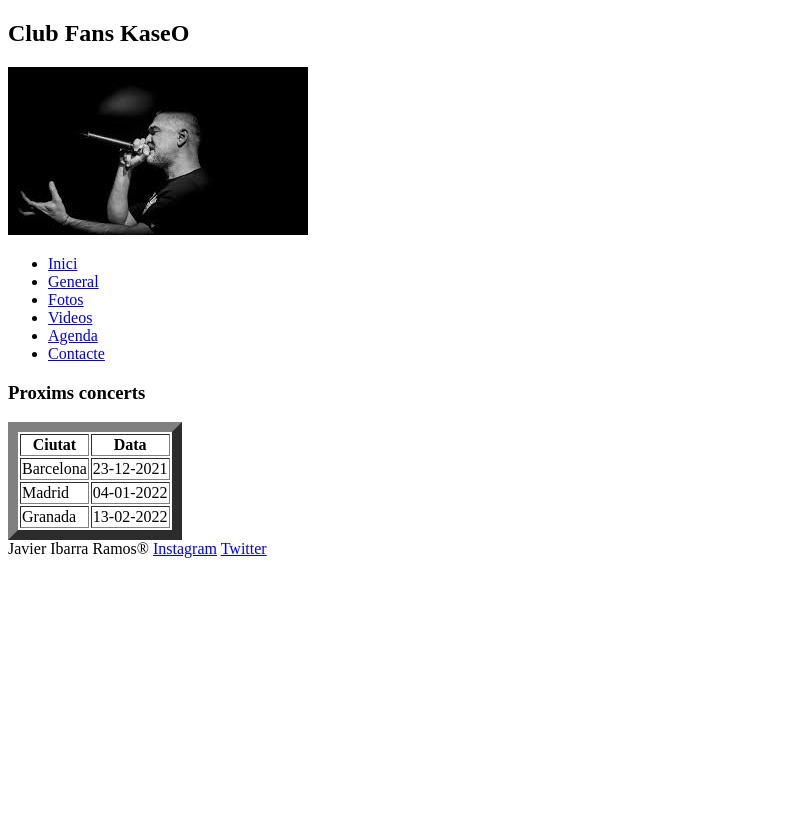
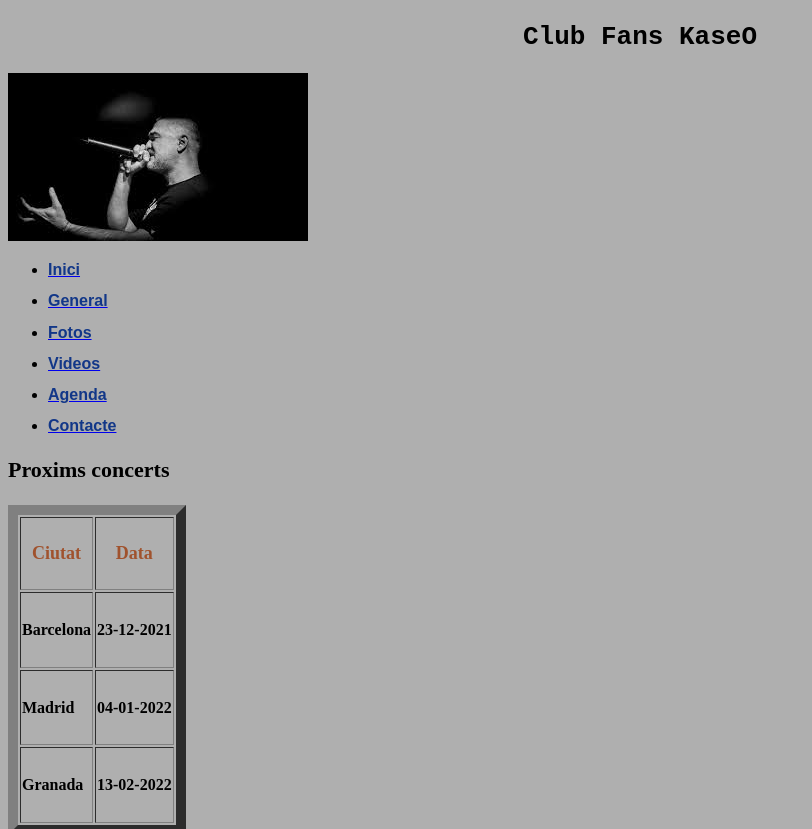
Before and after one commit to BernatDAM/WEB-FANSv2, a plain HTML site: page web/agenda.html in a window 1280 px wide. Shown: the top 829 px of the page, without its empty margins (0-812 px from the left). Before the commit the page ends 800 px from the top, so only its background shows below. Drawn offline with Linux system fonts and the light colour scheme.

Commit message:
Web actualtizada

```diff
--- /dev/null
+++ b/estiloagenda.css
@@ -0,0 +1,7 @@
+h1{color:black; font-size: 26px; font-family: monospace}
+h1{text-align: center;}
+h2{color:rgb(18, 55, 136); font-size: 16px; font-family:sans-serif}
+h3{color: black; font-size: 22px;}
+h4{color:sienna; font-size: 18px;}
+h5{font-size:16px; font-family:inherit;}
+body{background-color:rgb(175, 175, 175);}
--- /dev/null
+++ b/estilocontacte.css
@@ -0,0 +1,6 @@
+h1{color:black; font-size: 26px; font-family: monospace}
+h1{text-align: center;}
+h2{color:rgb(18, 55, 136); font-size: 16px; font-family:sans-serif}
+h3{font-family: monospace; font-size: 20px;}
+h4{font-family:cursive; font-size: 14px;}
+body{background-color:rgb(175, 175, 175);}
--- /dev/null
+++ b/estilofotos.css
@@ -0,0 +1,4 @@
+h1{color:black; font-size: 26px; font-family: monospace}
+h1{text-align: center;}
+h2{color:rgb(18, 55, 136); font-size: 16px; font-family:sans-serif}
+body{background-color:rgb(175, 175, 175);}
--- /dev/null
+++ b/estilogeneral.css
@@ -0,0 +1,6 @@
+h1{color:black; font-size: 26px; font-family: monospace}
+h1{text-align: center;}
+h2{color:rgb(18, 55, 136); font-size: 16px; font-family:sans-serif}
+h3{font-style: oblique; font-family: initial;}
+h4{font-family:cursive;}
+body{background-color:rgb(175, 175, 175);}
--- /dev/null
+++ b/estiloindex.css
@@ -0,0 +1,5 @@
+h1{color:black; font-size: 26px; font-family: monospace}
+h1{text-align: center;}
+h2{color:rgb(18, 55, 136); font-size: 16px; font-family:sans-serif}
+h3{font-style: oblique;}
+body{background-color:rgb(175, 175, 175);}
--- /dev/null
+++ b/estilovideos.css
@@ -0,0 +1,4 @@
+h1{color:black; font-size: 26px; font-family: monospace}
+h1{text-align: center;}
+h2{color:rgb(18, 55, 136); font-size: 16px; font-family:sans-serif}
+body{background-color:rgb(175, 175, 175);}
--- a/web/agenda.html
+++ b/web/agenda.html
@@ -6,19 +6,20 @@
         <title>kaseo </title>
         <meta name="description" content="">
         <meta name="viewport" content="width=device-width, initial-scale=1">
+        <link rel="stylesheet" href="../estiloagenda.css">
     </head>
     <body>
         <section>
-            <h1>Club Fans KaseO</h1> <!--He probat de centrar el text amb center pero diu que esta obsolet i l'altre manera es amb CSS-->
+            <h1>Club Fans KaseO</h1>
             <img alt="FotoPlantilla" src="../imagenes/kaseO.jfif">
             <nav>
                 <ul>
-                    <li><a href="../index.html">Inici</a></li>
-                    <li><a href="./web/general.html">General</a></li>
-                    <li><a href="./web/fotos.html">Fotos</a></li>
-                    <li><a href="./web/videos.html">Videos</a></li>
-                    <li><a href="./web/agenda.html">Agenda</a></li>
-                    <li><a href="./web/contacte.html">Contacte</a></li>
+                    <li><a href="../index.html"><h2>Inici</h2> </a></li>
+                    <li><a href="../web/general.html"><h2>General</h2></a></li>
+                    <li><a href="../web/fotos.html"><h2>Fotos</h2></a></li>
+                    <li><a href="../web/videos.html"><h2>Videos</h2></a></li>
+                    <li><a href="../web/agenda.html"><h2>Agenda</h2></a></li>
+                    <li><a href="../web/contacte.html"><h2>Contacte</h2></a></li>
                 </ul>
             </nav>
             </section>
@@ -27,24 +28,24 @@
                     <H3>Proxims concerts</H3>
                     <thead>
                         <tr>
-                            <th>Ciutat</th>
-                            <th>Data</th>
+                            <th><h4>Ciutat</h4></th>
+                            <th><h4>Data</h4></th>
                         </tr>
                     </thead>
                     <tbody>
                         <tr>
-                            <td>Barcelona</td>
-                            <td>23-12-2021</td>
+                            <td><h5>Barcelona</h5></td>
+                            <td><h5>23-12-2021</h5></td>
                         </tr>
                         <tr>
-                            <td>Madrid</td>
-                            <td>04-01-2022</td>
+                            <td><h5>Madrid</h5></td>
+                            <td><h5>04-01-2022</h5></td>
                         </tr>
                     </tbody>
                     <tfoot>
                         <tr>
-                            <td>Granada</td>
-                            <td>13-02-2022</td>
+                            <td><h5>Granada</h5></td>
+                            <td><h5>13-02-2022</h5></td>
                         </tr>
                     </tfoot>
                 </table>
@@ -52,7 +53,7 @@
     </body>
     <footer>
         <a>Javier Ibarra Ramos®</a>
-        <a href="https://www.instagram.com/kaseo_real/"target="__blank">Instagram</a>
-        <a href="https://twitter.com/kaseo_real?lang=ca"target="__blank">Twitter</a>
+        <a href="https://www.instagram.com/kaseo_real/" target="_blank"><img alt="Logo insta" src="../imagenes/insta.jfif" width="30px;" height="20px;"></a>
+        <a href="https://twitter.com/kaseo_real?lang=ca" target="_blank"><img alt="Logo twitter" src="../imagenes/twitter.jfif" width="30pc;" height="20px;"></a>
     </footer>
 </html>
```
Also changed, not shown: index.html (+14 -10 lines), web/contacte.html (+14 -16 lines), web/fotos.html (+14 -13 lines), web/general.html (+11 -10 lines), web/videos.html (+10 -9 lines), imagenes/insta.jfif (added), imagenes/twitter.jfif (added), 2 other files.
